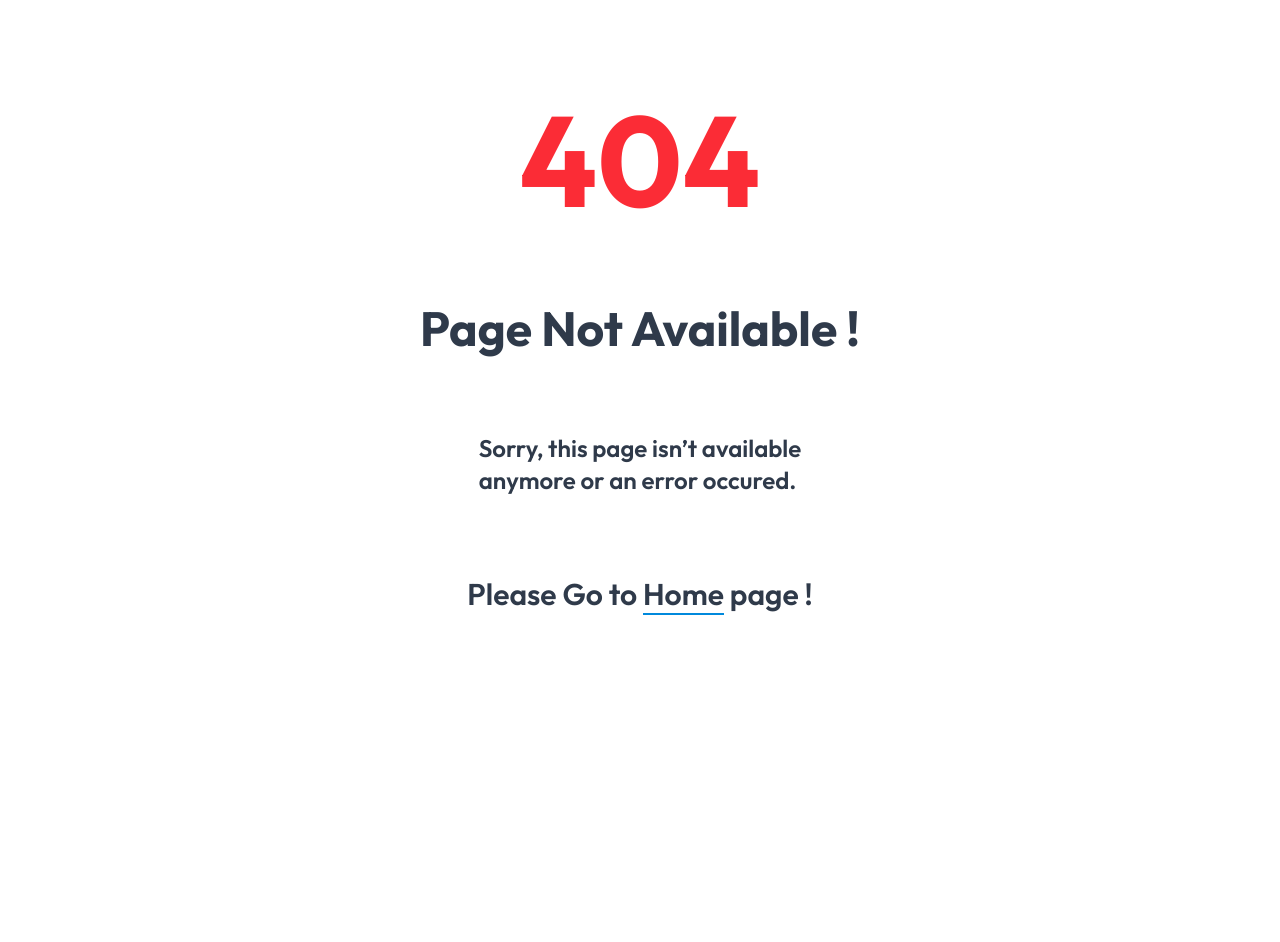
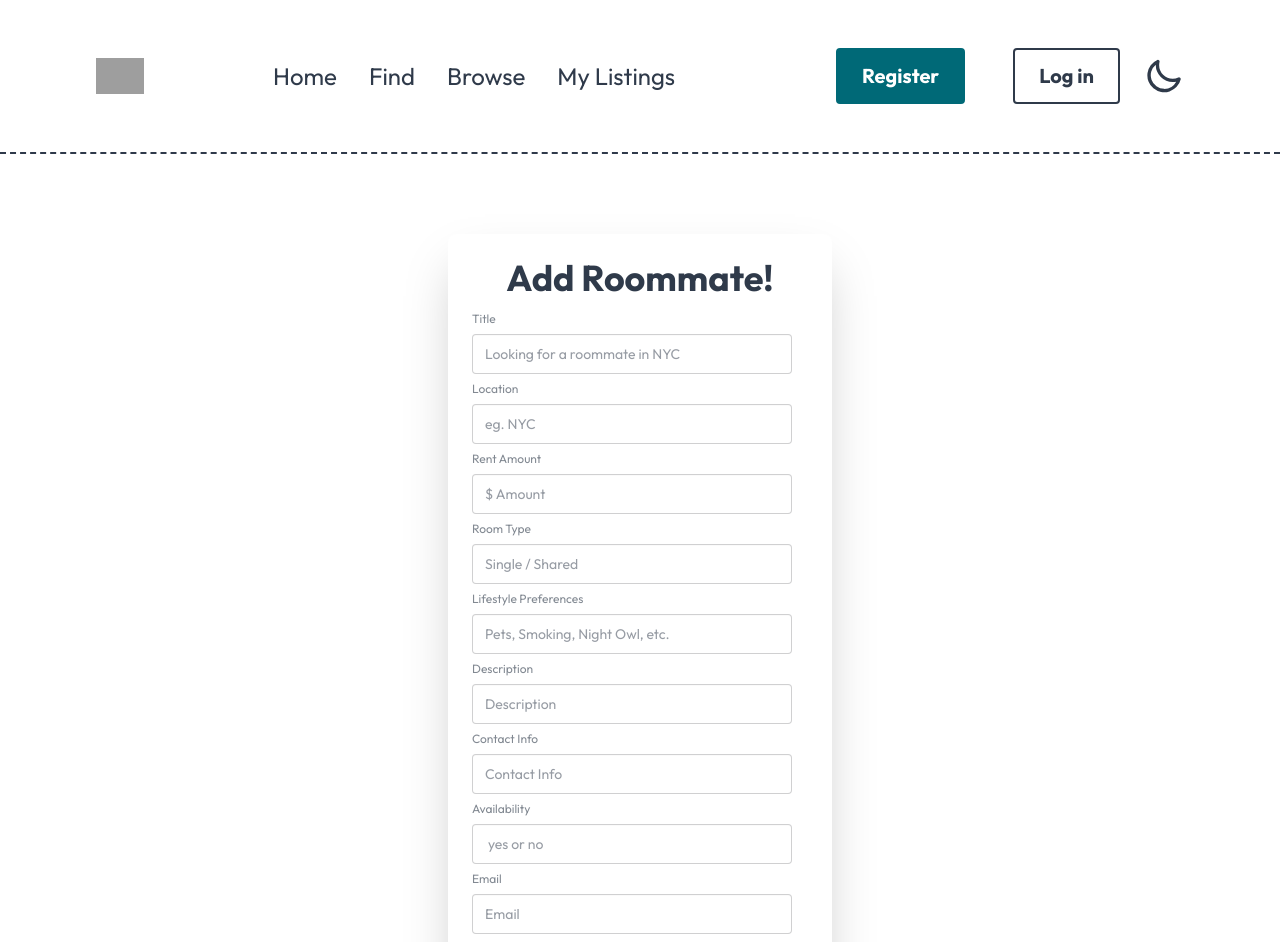
Before and after one commit to Arman3747/roomies-client, a React (Vite) app: page /addRoommate in a window 1280 px wide. Before the commit this address had no page. Shown: the top 942 px of the page. Before the commit the page ends 800 px from the top, so only its background shows below. Built offline with nearby package versions, Linux system fonts and the light colour scheme; grey boxes are pictures that could not be loaded.

Commit message:
Add Roommate page added

```diff
--- /dev/null
+++ b/src/components/AddRoommate.jsx
@@ -0,0 +1,75 @@
+import React from 'react';
+
+const AddRoommate = () => {
+
+    const handleAddRoommate = (e) => {
+        e.preventDefault();
+
+        const form = e.target;
+        const formDate = new FormData(form);
+        // console.log(formDate.entries());
+        const newRoommate = Object.fromEntries(formDate.entries());
+        console.log(newRoommate);
+
+
+        //send to DB
+        fetch('http://localhost:3000/roommates', {
+            method: 'POST',
+            headers: {
+                'content-type' : 'application/json'
+            },
+            body: JSON.stringify(newRoommate),
+        })
+        .then(res => res.json())
+        .then(data => {
+            console.log('after adding roommate to db',data)
+        })
+
+    }
+
+    return (
+        <div className='max-w-[1600px] mx-auto py-20 flex justify-center items-center'>
+            <div className="card bg-base-100 w-full max-w-sm shrink-0 shadow-2xl">
+                <div className="card-body">
+                    <h1 className="text-4xl font-bold text-center">Add Roommate!</h1>
+                    <form onSubmit={handleAddRoommate} className="fieldset">
+
+                        <label className="label">Title</label>
+                        <input type="text" name='title' className="input" placeholder="Looking for a roommate in NYC" required />
+
+                        <label className="label">Location</label>
+                        <input type="text" name='Location' className="input" placeholder="eg. NYC" required />
+
+                        <label className="label">Rent Amount</label>
+                        <input type="text" name='rent' className="input" placeholder="$ Amount" required />
+
+                        <label className="label">Room Type</label>
+                        <input type="text" name='type' className="input" placeholder="Single / Shared" required />
+
+                        <label className="label">Lifestyle Preferences</label>
+                        <input type="text" name='lifestyle' className="input" placeholder="Pets, Smoking, Night Owl, etc." required />
+
+                        <label className="label">Description</label>
+                        <input type="text" name='description' className="input" placeholder="Description" required />
+
+                        <label className="label">Contact Info </label>
+                        <input type="text" name='contact' className="input" placeholder="Contact Info " required />
+
+                        <label className="label">Availability</label>
+                        <input type="text" name='availability' className="input" placeholder=" yes or no " required />
+
+                        <label className="label">Email</label>
+                        <input type="email" name='email' className="input" placeholder="Email" required />
+
+                        <label className="label">Name</label>
+                        <input type="text" name='name' className="input" placeholder="Name" required />
+
+                        <button type='submit' className="btn bg-[#006977] text-white mt-4">Add New Rooms</button>
+                    </form>
+                </div>
+            </div>
+        </div>
+    );
+};
+
+export default AddRoommate;
--- a/src/components/History.jsx
+++ b/src/components/History.jsx
@@ -15,26 +15,26 @@ const History = () => {
                             {/* row 1 */}
                             <tr>
                                 <th className='border-r-2 border-[#6D758020] text-2xl px-5 py-5'>2021</th>
-                                <td className='text-2xl px-5 py-5'> roomies was launched in a small town.</td>
+                                <td className='text-2xl px-5 py-5'> <span  className='text-3xl text-[#006977]'>roomies</span> was launched in a small town.</td>
                             </tr>
                             {/* row 2 */}
                             <tr>
                                 <th className='border-r-2 border-[#6D758020] text-2xl px-5 py-5'>2022</th>
-                                <td className='text-2xl px-5 py-5'> roomies start to offer services to university students.</td>
+                                <td className='text-2xl px-5 py-5'> <span  className='text-3xl text-[#006977]'>roomies</span> start to offer services to university students.</td>
                             </tr>
                             {/* row 3 */}
                             <tr>
                                 <th className='border-r-2 border-[#6D758020] text-2xl px-5 py-5'>2023</th>
-                                <td className='text-2xl px-5 py-5'>roomies launched all over the whole country.</td>
+                                <td className='text-2xl px-5 py-5'><span  className='text-3xl text-[#006977]'>roomies</span> launched all over the whole country.</td>
                             </tr>
                             <tr>
                                 <th className='border-r-2 border-[#6D758020] text-2xl px-5 py-5'>2024</th>
-                                <td className='text-2xl px-5 py-5'> roomies becomes the largest specialized share accommodation website.</td>
+                                <td className='text-2xl px-5 py-5'> <span  className='text-3xl text-[#006977]'>roomies</span> becomes the largest specialized share accommodation website.</td>
                             </tr>
 
                             <tr>
                                 <th className='border-r-2 border-[#6D758020] text-2xl px-5 py-5'>2025</th>
-                                <td className='text-2xl px-5 py-5'> roomies hits 2 million visits in a month for the first time.</td>
+                                <td className='text-2xl px-5 py-5'> <span  className='text-3xl text-[#006977]'>roomies</span> hits 2 million visits in a month for the first time.</td>
                             </tr>
                         </tbody>
                     </table>
--- a/src/layout/Home.jsx
+++ b/src/layout/Home.jsx
@@ -17,9 +17,9 @@ const Home = () => {
 
             <Carousel></Carousel>
 
+            <TotalServices></TotalServices>
+
             <SloganMarque></SloganMarque>
-
-            <TotalServices></TotalServices>
 
             <History></History>
 
--- a/src/router/Router.jsx
+++ b/src/router/Router.jsx
@@ -4,6 +4,7 @@ import {
 import Root from "../layout/Root";
 import ErrorPage from "../components/ErrorPage";
 import Home from "../layout/Home";
+import AddRoommate from "../components/AddRoommate";
 
 
 const router = createBrowserRouter([
@@ -18,8 +19,8 @@ const router = createBrowserRouter([
                 element: <Home></Home>
             },
             {
-                path:"/app",
-                element: <h2>bills</h2>
+                path:"/addRoommate",
+                element: <AddRoommate></AddRoommate>,
             },
             {
                 path:"/bills",
```
